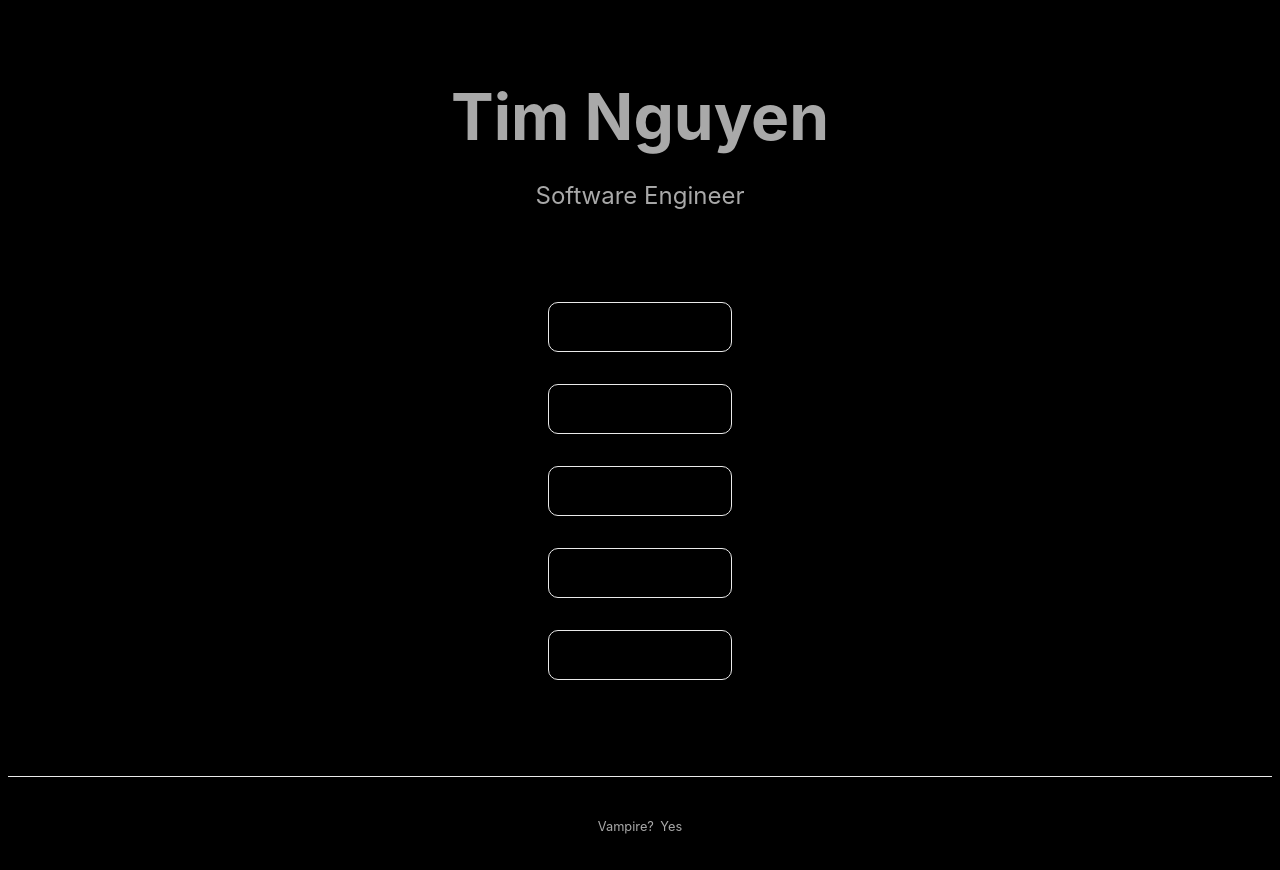
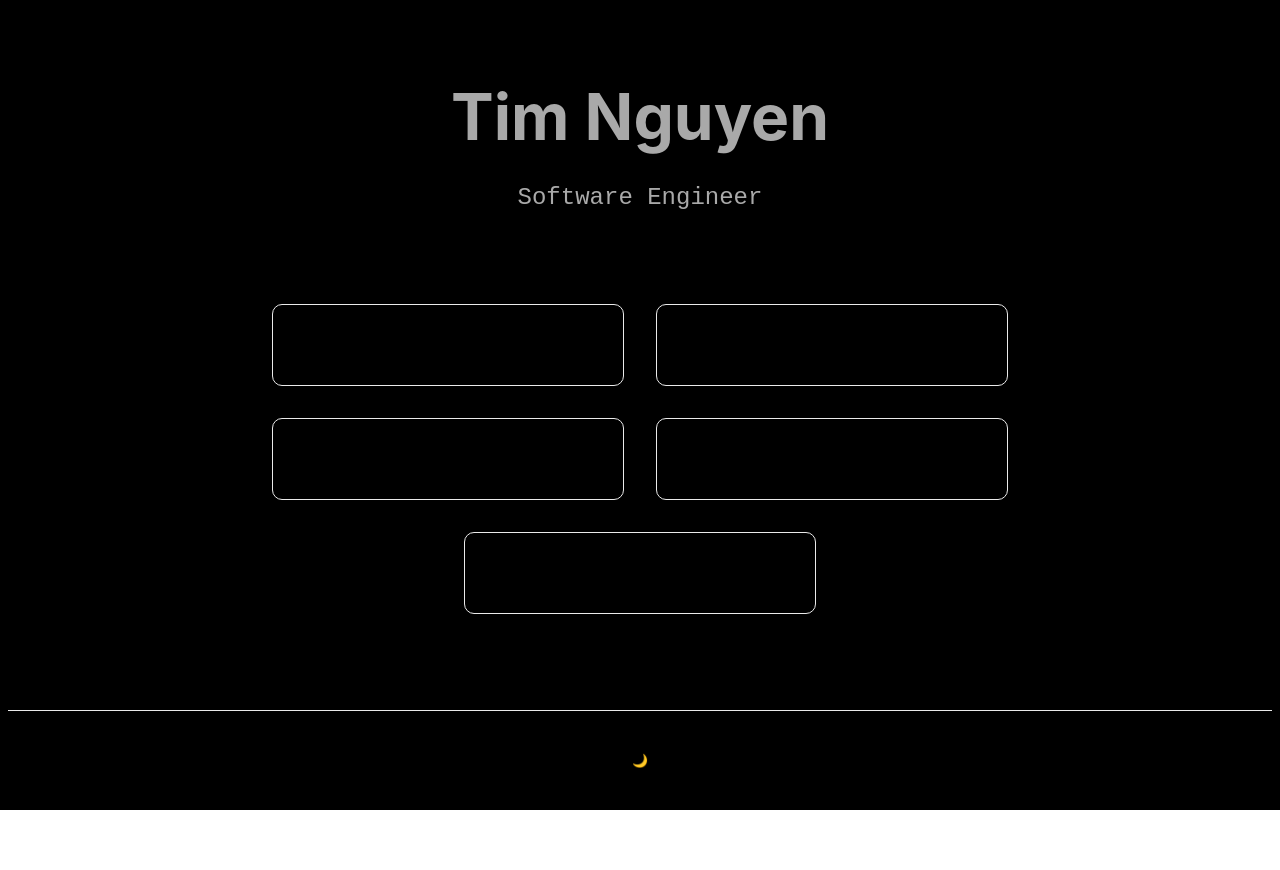
Before and after one commit to tungnh91/cv, a Next.js app: page /vampire in a window 1280 px wide. Shown: the top 870 px of the page. After the commit the page ends 810 px from the top, so only its background shows below. Built offline with nearby package versions, Linux system fonts and the light colour scheme.

Commit message:
updated darkmode css

```diff
--- a/pages/vampire.js
+++ b/pages/vampire.js
@@ -3,7 +3,7 @@ import Link from "next/link";
 
 export const config = { amp: true };
 
-export default function Vampire() {
+export default function Home() {
   return (
     <div className="container">
       <Head>
@@ -14,7 +14,9 @@ export default function Vampire() {
       <main>
         <h1 className="title">Tim Nguyen</h1>
 
-        <p className="description">Software Engineer</p>
+        <p className="description">
+          <code>Software Engineer</code>
+        </p>
 
         <div className="grid">
           <a
@@ -28,6 +30,9 @@ export default function Vampire() {
               width="3rem"
               height="3rem"
             ></amp-img>
+            <p>
+              <code>LinkedIn</code>
+            </p>
           </a>
 
           <a
@@ -41,6 +46,9 @@ export default function Vampire() {
               width="3rem"
               height="3rem"
             ></amp-img>
+            <p>
+              <code>Github</code>
+            </p>
           </a>
 
           <a target="_blank" href="https://medium.com/@9447" className="card">
@@ -50,6 +58,9 @@ export default function Vampire() {
               width="3rem"
               height="3rem"
             ></amp-img>
+            <p>
+              <code>Medium</code>
+            </p>
           </a>
 
           <a target="_blank" href="mailto:tungnh91@gmail.com" className="card">
@@ -59,6 +70,9 @@ export default function Vampire() {
               width="3rem"
               height="3rem"
             ></amp-img>
+            <p>
+              <code>Email</code>
+            </p>
           </a>
           <a
             href="https://docs.google.com/document/d/1uAT9FdEBqnd4Eil6w2MVxv2NrF6hjOeYRSZEO6y6Tw0/edit?usp=sharing"
@@ -70,13 +84,15 @@ export default function Vampire() {
               width="3rem"
               height="3rem"
             ></amp-img>
+            <p>
+              <code>Resume</code>
+            </p>
           </a>
         </div>
       </main>
 
       <footer>
-        <p className="vampire">Vampire?</p>
-        <p className="vampire">Yes</p>
+        <p className="vampire">🌙</p>
         <Link href="/">
           <a>
             <amp-img
@@ -149,15 +165,6 @@ export default function Vampire() {
           font-size: 0.8rem;
           margin-left: 0.2rem;
           margin-right: 0.2rem;
-        }
-
-        code {
-          background: #fafafa;
-          border-radius: 5px;
-          padding: 0.75rem;
-          font-size: 1.1rem;
-          font-family: Menlo, Monaco, Lucida Console, Liberation Mono,
-            DejaVu Sans Mono, Bitstream Vera Sans Mono, Courier New, monospace;
         }
 
         .grid {
```
Also changed, not shown: pages/index.js (+16 -2 lines).
